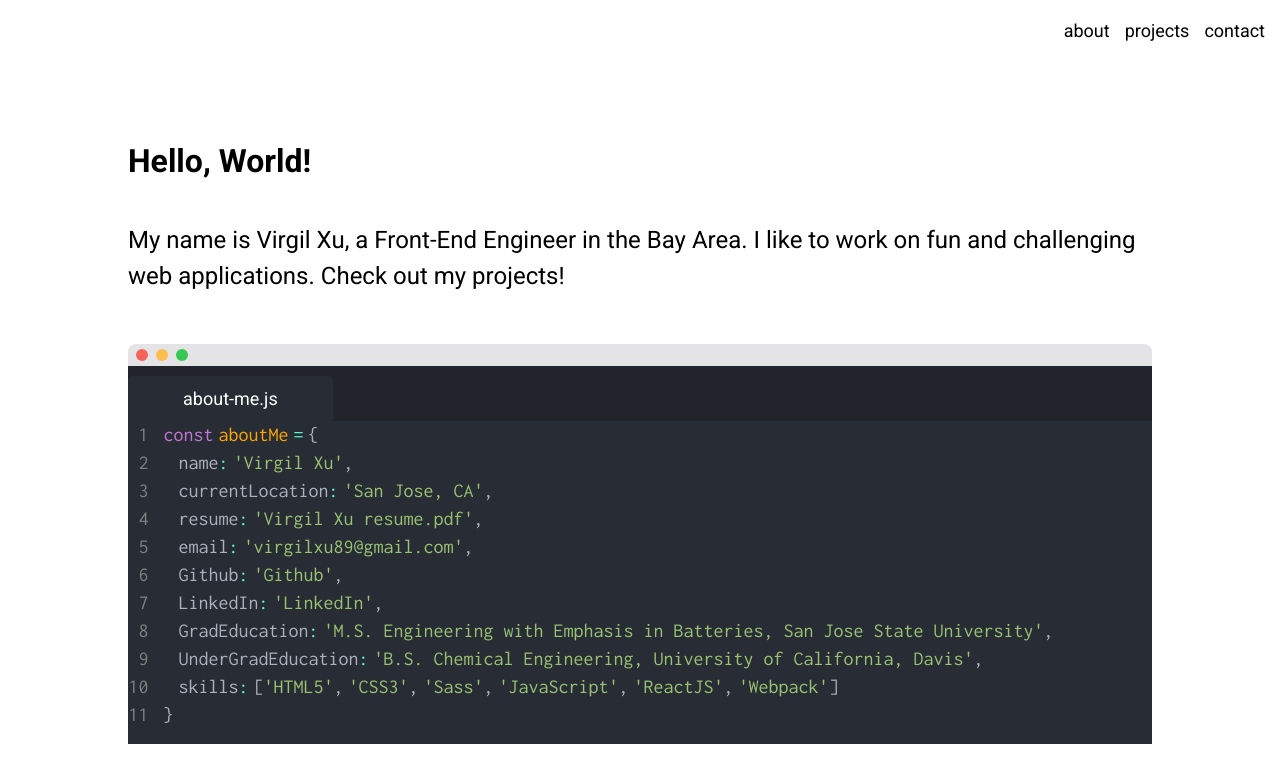
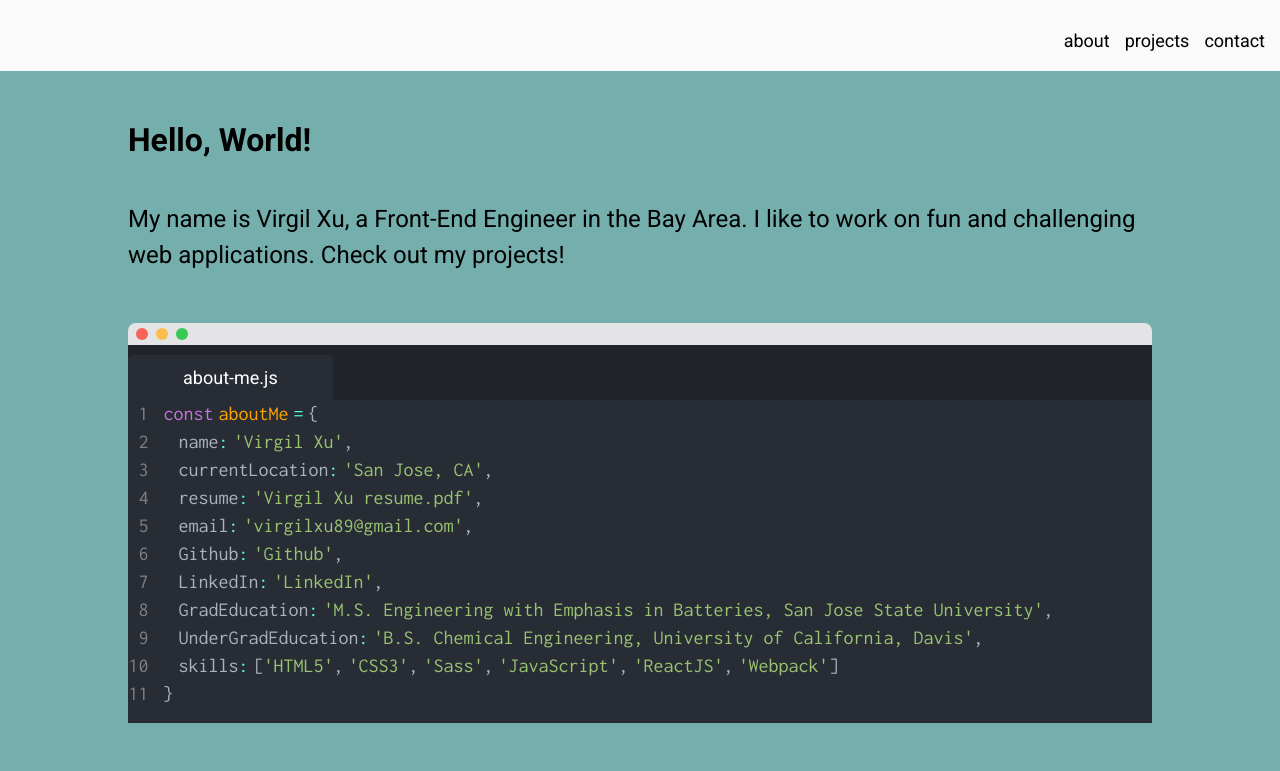
Before and after one commit to vhxu/portfolio, a React app: page / in a window 1280 px wide. Shown: the top 771 px of the page. Built offline with nearby package versions, Linux system fonts and the light colour scheme.

Commit message:
added some color

```diff
--- a/src/components/app.js
+++ b/src/components/app.js
@@ -31,8 +31,10 @@ class App extends Component {
   render() {
     return (
       <div>
-        <Navbar />
-        <About />
+        <div className='navbar-about'>
+          <Navbar />
+          <About />
+        </div>
         <div id='projects-link' className='projects-section'>
           <h2>Projects</h2>
           <div className='projects-component'>
--- a/src/components/contact.js
+++ b/src/components/contact.js
@@ -5,12 +5,13 @@ class Contact extends Component {
   render() {
     return (
       <div id='contact-link' className='contact'>
-        <div>Contact Me!</div>
-        <div className='contact-links'>
-          <div className='gmail'></div>
-          <div className='linkedin'></div>
-          <div className='github'></div>
-        </div>
+          <h2>Contact Me!</h2>
+          <div className='contact-links'>
+            <div className='gmail'></div>
+            <div className='linkedin'></div>
+            <div className='github'></div>
+          </div>
+
       </div>
     )
   }
--- a/src/components/navbar.js
+++ b/src/components/navbar.js
@@ -4,11 +4,14 @@ class Navbar extends Component {
 
   render() {
     return (
-      <div className='navbar'>
-        <div><a href='#about-link'>about</a></div>
-        <div><a href='#projects-link'>projects</a></div>
-        <div><a href='#contact-link'>contact</a></div>
+      <div className='navbar-container'>
+        <div className='navbar'>
+          <div><a href='#about-link'>about</a></div>
+          <div><a href='#projects-link'>projects</a></div>
+          <div><a href='#contact-link'>contact</a></div>
+        </div>
       </div>
+
     )
   }
 }
--- a/src/components/projects.js
+++ b/src/components/projects.js
@@ -26,11 +26,9 @@ class Projects extends Component {
             <div>{this.props.preview}</div>
           </div>
         </div>
-
         <div className='screenshot-container'>
           <div className='screenshot' style={{backgroundImage: this.props.screenshot}}>
         </div>
-
         </div>
       </div>
     )
--- a/style/_about.scss
+++ b/style/_about.scss
@@ -2,7 +2,7 @@
   display: flex;
   justify-content: center;
   margin-bottom: 50px;
-  margin-top: 80px;
+  padding-top: 100px;
 }
 
 .intro {
--- a/style/_app.scss
+++ b/style/_app.scss
@@ -1,7 +1,14 @@
+.navbar-about {
+  background-color: #74AFAD;
+  padding-bottom: 50px;
+}
+
 .projects-section {
   display: flex;
   flex-direction: column;
   align-items: center;
+  padding-bottom: 50px;
+  background-color: #ECECEA;
 }
 
 .projects-component {
--- a/style/_contact.scss
+++ b/style/_contact.scss
@@ -1,4 +1,8 @@
 .contact {
+  display: flex;
+  flex-direction: column;
+  align-items: center;
+
 
   .contact-links {
     display: flex;
--- a/style/_navbar.scss
+++ b/style/_navbar.scss
@@ -1,3 +1,13 @@
+.navbar-container {
+  position: fixed;
+  top: 0;
+  width: 100%;
+  background-color: #fafafa;
+  padding-top: 30px;
+  padding-bottom: 20px;
+  z-index: 1;
+}
+
 .navbar {
   display: flex;
   justify-content: flex-end;
@@ -16,4 +26,9 @@
       color: black;
     }
   }
+
+  div:hover a {
+    color: blue;
+    transition: color .2s ease;
+  }
 }
--- a/style/_project.scss
+++ b/style/_project.scss
@@ -44,7 +44,7 @@
 
       .skills {
         border: 2px white solid;
-        border-radius: 5px;
+        border-radius: 10px;
         margin-right: 8px;
         padding: 5px;
       }
--- a/style/main.scss
+++ b/style/main.scss
@@ -7,7 +7,6 @@
 
 body {
   margin: 0;
-  margin-top: 20px;
   padding: 0;
   font-family: 'Roboto', sans-serif;
 }
```
